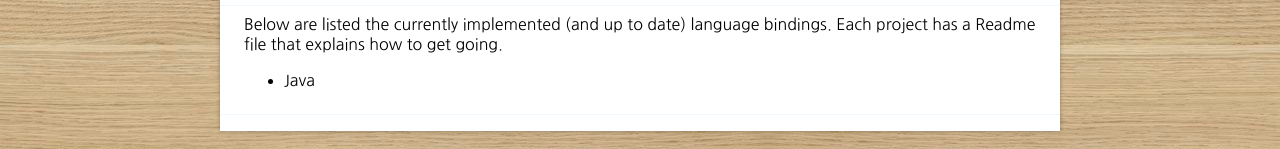
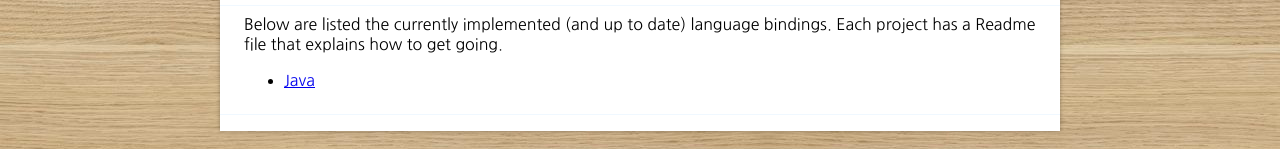
Before and after one commit to cygni/paintbot-webclient, a React (Create React App) app: page /readme in a window 1280 px wide. Shown: the part 576-725 px from the top of the page. Built offline with nearby package versions, Linux system fonts and the light colour scheme; no server answers.

Commit message:
Update ReadMeScreen.tsx
Add link to Java client on GitHub

```diff
--- a/src/readme/ReadMeScreen.tsx
+++ b/src/readme/ReadMeScreen.tsx
@@ -36,7 +36,7 @@ export default function ReadMeScreen() {
           Below are listed the currently implemented (and up to date) language bindings. Each project has a Readme file
           that explains how to get going.
           <ul>
-            <li>Java</li>
+            <li><a href="https://github.com/cygni/paintbot-client-java">Java</a></li>
           </ul>
         </PaperRow>
       </Paper>
```
